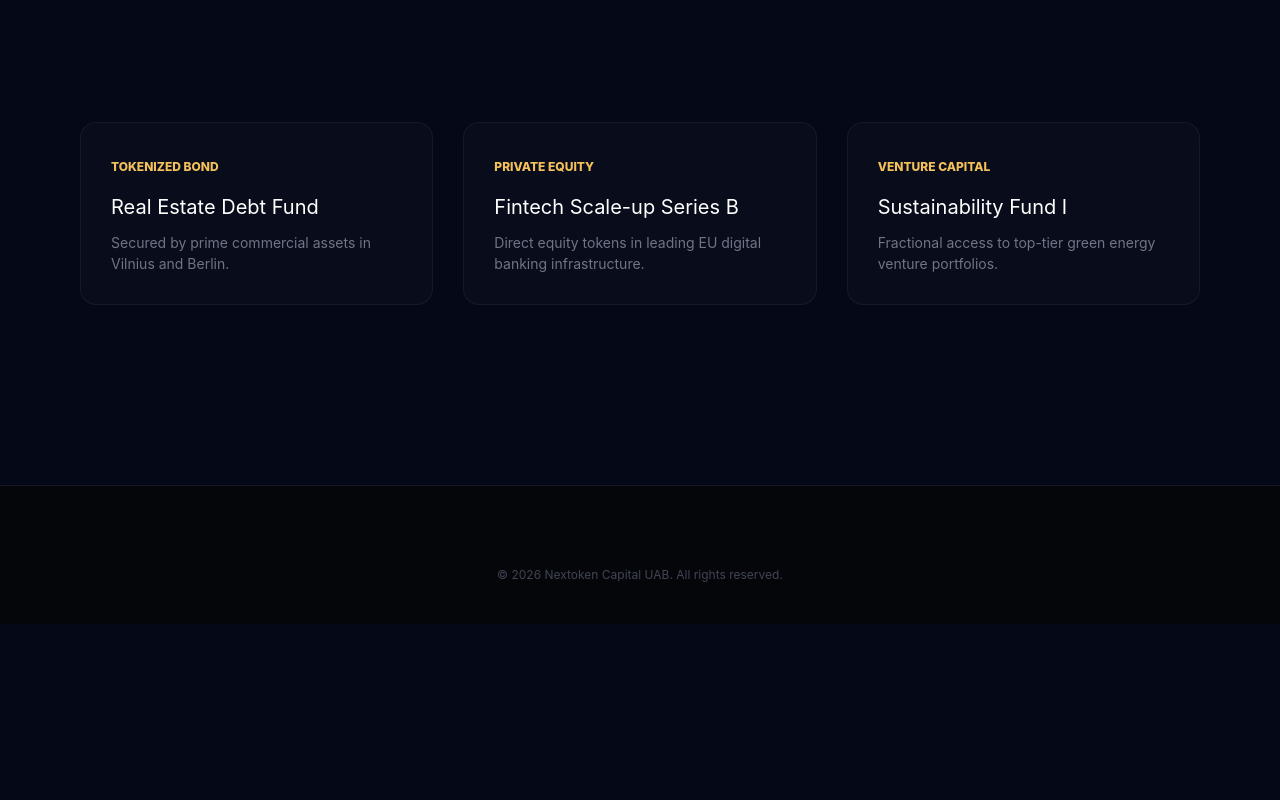
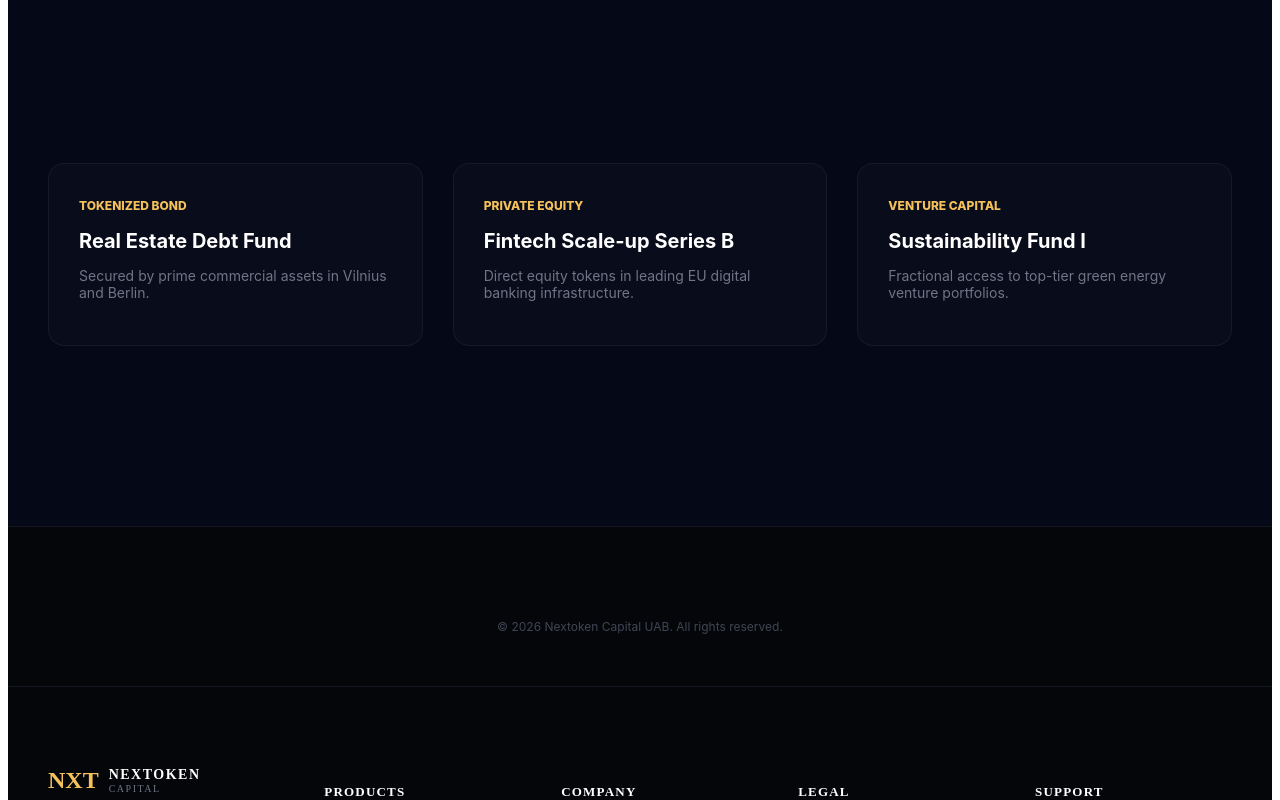
Before and after one commit to BIKASH907/nextoken-capital, a Next.js app: page / in a window 1280 px wide. Shown: the part 680-1480 px from the top of the page. Before the commit the page ends 1304 px from the top, so only its background shows below. Built offline with nearby package versions, Linux system fonts and the light colour scheme.

Commit message:
feat: high-fidelity footer implementation

```diff
--- a/pages/_app.js
+++ b/pages/_app.js
@@ -1,9 +1,10 @@
-import React from 'react';
-import '../styles/globals.css'; // Ensure your CSS path is correct
+import Footer from '../components/Footer';
 
-function MyApp({ Component, pageProps }) {
-  // If you have a Layout component, wrap <Component /> with it here
-  return <Component {...pageProps} />;
+export default function MyApp({ Component, pageProps }) {
+  return (
+    <>
+      <Component {...pageProps} />
+      <Footer />
+    </>
+  );
 }
-
-export default MyApp;
```
